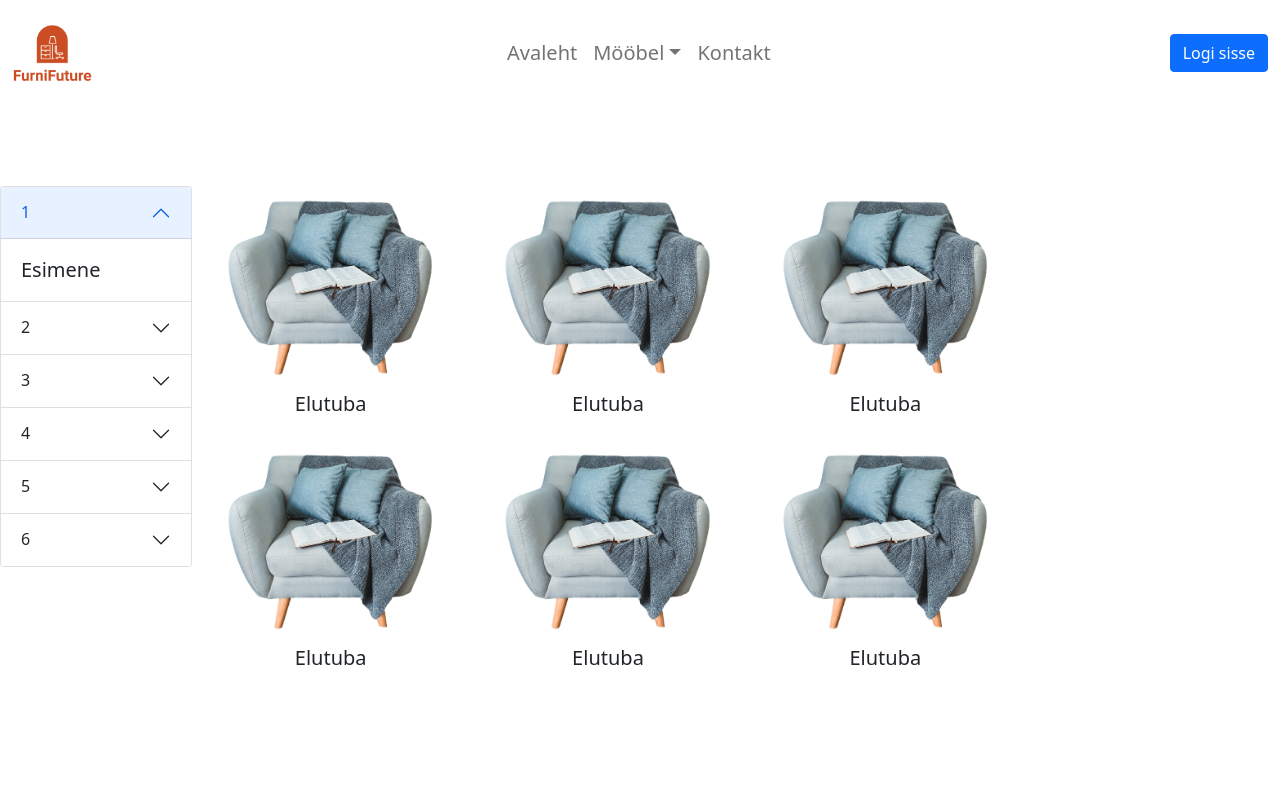
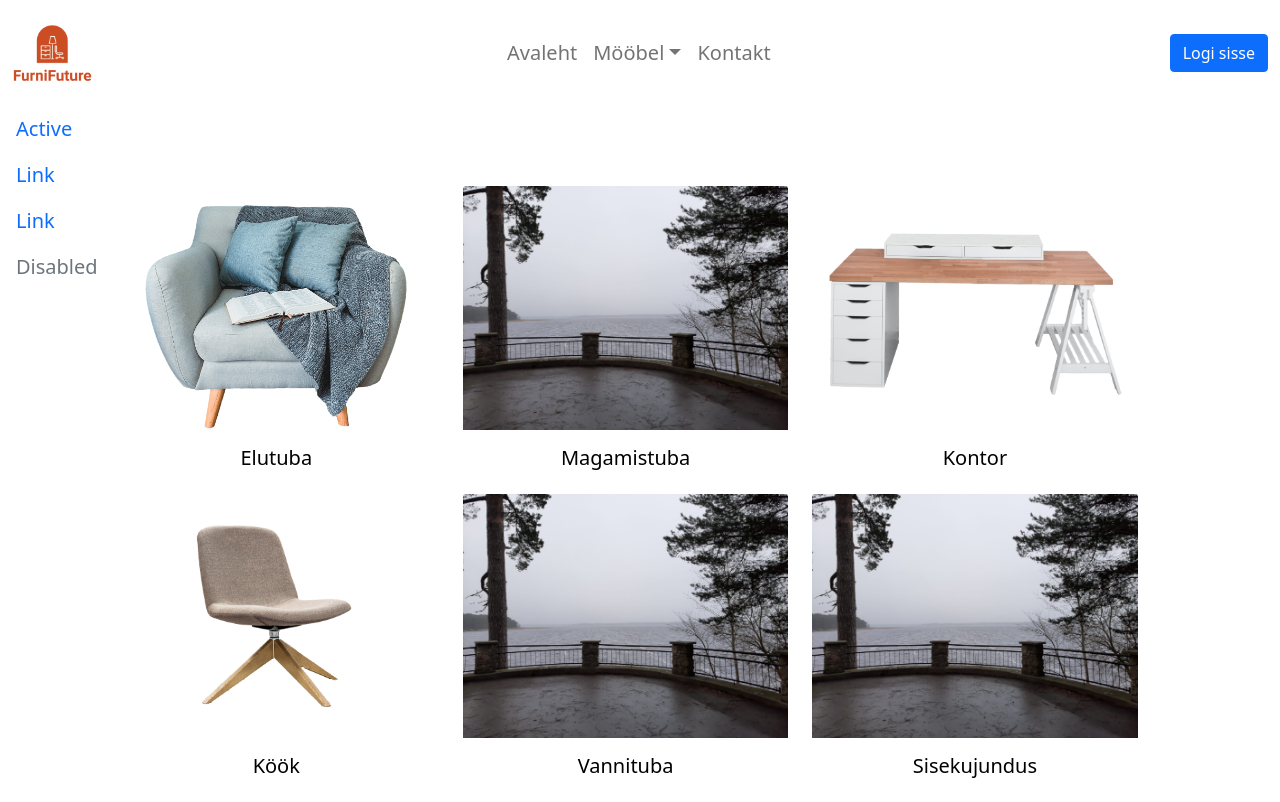
Before and after one commit to andrestammistu/FurniFuture, a Next.js app: page /products in a window 1280 px wide. Built offline with nearby package versions, Linux system fonts and the light colour scheme.

Commit message:
changed gallery into component without data

```diff
--- a/components/accordion.js
+++ /dev/null
@@ -1,47 +0,0 @@
-import Accordion from 'react-bootstrap/Accordion'
-
-
-export default function AccordionItems(){
-    return(
-        <div>
-            <Accordion defaultActiveKey="0" style={{width:"15%", float:"left"}}>
-                <Accordion.Item eventKey="0">
-                    <Accordion.Header>1</Accordion.Header>
-                    <Accordion.Body>
-                    Esimene
-                    </Accordion.Body>
-                </Accordion.Item>
-                <Accordion.Item eventKey="1">
-                    <Accordion.Header>2</Accordion.Header>
-                    <Accordion.Body>
-                    Teine
-                    </Accordion.Body>
-                </Accordion.Item>
-                <Accordion.Item eventKey="2">
-                    <Accordion.Header>3</Accordion.Header>
-                    <Accordion.Body>
-                    Kolmas
-                    </Accordion.Body>
-                </Accordion.Item>
-                <Accordion.Item eventKey="3">
-                    <Accordion.Header>4</Accordion.Header>
-                    <Accordion.Body>
-                    Neljas
-                    </Accordion.Body>
-                </Accordion.Item>
-                <Accordion.Item eventKey="4">
-                    <Accordion.Header>5</Accordion.Header>
-                    <Accordion.Body>
-                    Viies
-                    </Accordion.Body>
-                </Accordion.Item>
-                <Accordion.Item eventKey="5">
-                    <Accordion.Header>6</Accordion.Header>
-                    <Accordion.Body>
-                    Kuues
-                    </Accordion.Body>
-                </Accordion.Item>
-            </Accordion>
-        </div>
-    )
-}
--- a/components/gallery.js
+++ b/components/gallery.js
@@ -1,63 +1,21 @@
 import galleryStyles from '../styles/gallery.module.css'
 import Card from 'react-bootstrap/Card';
+import React from 'react';
 
-export default function Gallery(){
+export default class Gallery extends React.Component{
+    render(){
         return(
-        // <div className={galleryStyles.gallerymargin}>
-        //     <div className="row row-cols-1 row-cols-md-3 g-6">
-        //         <div className="col">
-        //             <Card className={galleryStyles.main_gallery}>
-        //                 <Card.Img variant="top" src="/images/esimene.jpg" />
-        //                 <Card.Body>
-        //                     <Card.Title>Magamistuba</Card.Title>
-        //                 </Card.Body>
-        //             </Card>
-        //         </div>
-
-        //         <div className="col">
-        //             <Card className={galleryStyles.main_gallery}>
-        //                 <Card.Img variant="top" src="/images/table.png" />
-        //                 <Card.Body>
-        //                     <Card.Title>Kontor</Card.Title>
-        //                 </Card.Body>
-        //             </Card>
-        //         </div>
-
-        //         <div className="col">
-        //             <Card className={galleryStyles.main_gallery}>
-        //                 <Card.Img variant="top" src="/images/chair-example.png" />
-        //                 <Card.Body>
-        //                     <Card.Title>Köök</Card.Title>
-        //                 </Card.Body>
-        //             </Card>
-        //         </div>
-
-        //         <div className="col">
-        //             <Card className={galleryStyles.main_gallery}>
-        //                 <Card.Img variant="top" src="/images/esimene.jpg" />
-        //                 <Card.Body>
-        //                     <Card.Title>Vannituba</Card.Title>
-        //                 </Card.Body>
-        //             </Card>
-        //         </div>
-
-        //         <div className="col">
-        //             <Card className={galleryStyles.main_gallery}>
-        //                 <Card.Img variant="top" src="/images/esimene.jpg" />
-        //                 <Card.Body>
-        //                     <Card.Title>Sisekujundus</Card.Title>
-        //                 </Card.Body>
-        //             </Card>
-        //         </div>
-        //     </div>
-        // </div>
+            <a href={this.props.url} style={{textDecoration:"none", color:"black"}}>
                 <div className="col">
                 <Card className={galleryStyles.main_gallery}>
-                <Card.Img variant="top" src="/images/sofa.png"/>
+                    <Card.Img variant="top" src={this.props.image}/>
                     <Card.Body>
-                    <Card.Title>Elutuba</Card.Title>
+                        <Card.Title>{this.props.heading}</Card.Title>
                     </Card.Body>
                 </Card>
             </div>
+            </a>
         )
     }
+
+}
--- a/components/header.js
+++ b/components/header.js
@@ -11,7 +11,7 @@ export default function Header(){
         <header>
             <Navbar>
                 <Container fluid>
-                    <Navbar.Brand href="#home">
+                    <Navbar.Brand href="/">
                         <img
                         alt="FurniFuture"
                         height="80"
@@ -27,15 +27,15 @@ export default function Header(){
                             style={{ maxHeight: '100px', justifyContent: 'center', flex: 1 }}
                             navbarScroll
                             >
-                            <Nav.Link href="#action1">Avaleht</Nav.Link>
+                            <Nav.Link href="/">Avaleht</Nav.Link>
                             <NavDropdown title="Mööbel" id="navbarScrollingDropdown">
-                                <NavDropdown.Item href="#action3">Kontor</NavDropdown.Item>
-                                <NavDropdown.Item href="#action4" disabled>Elutuba</NavDropdown.Item>
-                                <NavDropdown.Item href="#action4" disabled>Magamistuba</NavDropdown.Item>
-                                <NavDropdown.Item href="#action4" disabled>Köök</NavDropdown.Item>
-                                <NavDropdown.Item href="#action4" disabled>Vannituba</NavDropdown.Item>
+                                <NavDropdown.Item href="/products">Kontor</NavDropdown.Item>
+                                <NavDropdown.Item href="/products" disabled>Elutuba</NavDropdown.Item>
+                                <NavDropdown.Item href="/products" disabled>Magamistuba</NavDropdown.Item>
+                                <NavDropdown.Item href="/products" disabled>Köök</NavDropdown.Item>
+                                <NavDropdown.Item href="/products" disabled>Vannituba</NavDropdown.Item>
                                 <NavDropdown.Divider />
-                                <NavDropdown.Item href="#action5" disabled>Something else here</NavDropdown.Item>
+                                <NavDropdown.Item href="#" disabled>Something else here</NavDropdown.Item>
                             </NavDropdown>
                             <Nav.Link href="#kontakt">Kontakt</Nav.Link>
                         </Nav>
--- /dev/null
+++ b/components/nav.js
@@ -0,0 +1,17 @@
+import Nav from 'react-bootstrap/Nav'
+
+
+export default function NavItems(){
+    return(
+        <div>
+            <Nav defaultActiveKey="/home" className="flex-column">
+                <Nav.Link href="/home">Active</Nav.Link>
+                <Nav.Link eventKey="link-1">Link</Nav.Link>
+                <Nav.Link eventKey="link-2">Link</Nav.Link>
+                <Nav.Link eventKey="disabled" disabled>
+                    Disabled
+                </Nav.Link>
+            </Nav>
+        </div>
+    )
+}
--- a/components/products_layout.js
+++ b/components/products_layout.js
@@ -1,25 +1,28 @@
 import Header from "./header.js"
-import Accordion from "./accordion.js"
+import NavItems from "./nav.js"
 import Gallery from "./gallery.js"
 import galleryStyles from '../styles/gallery.module.css'
 import Row from "react-bootstrap/Row"
 import Col from "react-bootstrap/Col"
+import Card from 'react-bootstrap/Card';
+import React from "react"
 
 
-export default function Layout(){
+export default class Layout extends React.Component{
+    render(){
         return(
             <div>
                 <Header></Header>
-            <div>
-                <Accordion></Accordion>
+                <div style={{display:"flex"}}>
+                    <NavItems/>
                     <div className={galleryStyles.gallerymargin} style={{width:"80%"}}>
                         <div className="row row-cols-1 row-cols-md-3 g-6">
-                            <Gallery></Gallery>
-                            <Gallery></Gallery>
-                            <Gallery></Gallery>
-                            <Gallery></Gallery>
-                            <Gallery></Gallery>
-                            <Gallery></Gallery>
+                                <Gallery image={"/images/sofa.png"} heading="Elutuba"/>
+                                <Gallery image={"/images/esimene.jpg"} heading="Magamistuba"/>
+                                <Gallery image={"/images/table.png"} heading="Kontor"/>
+                                <Gallery image={"/images/chair-example.png"} heading="Köök"/>
+                                <Gallery image={"/images/esimene.jpg"} heading="Vannituba"/>
+                                <Gallery image={"/images/esimene.jpg"} heading="Sisekujundus"/>
                         </div>
                     </div>
                 </div>
@@ -27,3 +30,5 @@ export default function Layout(){
             </div>
         )
     }
+
+}
```
Also changed, not shown: components/index_layout.js (+6 -1 lines). Lines whose indentation alone changed are shown as unchanged.
